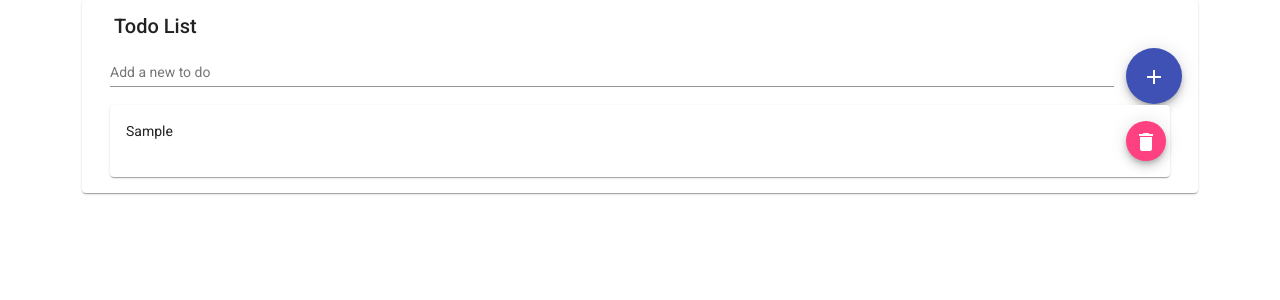
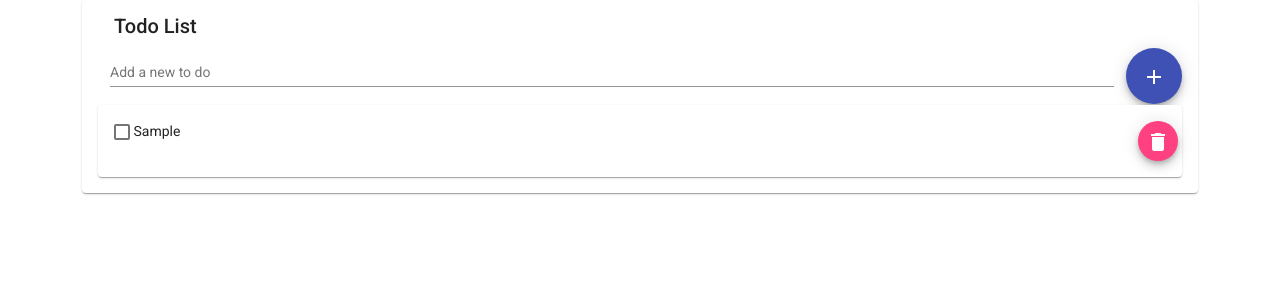
Before and after one commit to seriousCookies/angular-shoppingList, an Angular app: page / in a window 1280 px wide. Both pictures are taken after typing "Sample" into the empty fields and a click on the button "add". Shown: the top 300 px of the page. Built offline with nearby package versions, Linux system fonts and the light colour scheme.

Commit message:
more styling

```diff
--- a/src/app/app.module.ts
+++ b/src/app/app.module.ts
@@ -3,6 +3,7 @@ import { BrowserModule } from '@angular/platform-browser';
 
 import { FormsModule} from '@angular/forms';
 import {MatInputModule} from '@angular/material/input';
+import {MatCheckboxModule} from '@angular/material/checkbox';
 import {MatCardModule} from '@angular/material/card';
 import {MatButtonModule} from '@angular/material/button';
 import {MatIconModule} from '@angular/material/icon';
@@ -18,6 +19,7 @@ import { BrowserAnimationsModule } from '@angular/platform-browser/animations';
   imports: [
     BrowserModule,
     MatCardModule,
+    MatCheckboxModule,
     FormsModule,
     MatInputModule,
     MatButtonModule,
--- a/src/app/components/todos/todos.component.html
+++ b/src/app/components/todos/todos.component.html
@@ -1,5 +1,4 @@
 <div class="container todos">
-
   <form (submit)='addToDo()' class="row todolist-form">
     <mat-form-field class="col" color="primary">
       <mat-label>Add a new to do</mat-label>
@@ -16,11 +15,14 @@
       <mat-icon>add</mat-icon>
     </button>
   </form>
- <div [hidden]="todos.length===0">
-  <mat-card>
+ <div class= row [hidden]="todos.length===0">
+  <mat-card class="container">
     <div *ngFor="let todo of todos; let i=index;" class=" row todo">
-      <div (click)="toggleDone(i)" class="col content  {{(todo.completed && 'text-decoration-line-through')}}">{{todo.content}}</div>
-      <button mat-mini-fab (click)="deleteToDo(i)"class="col-1 btn-outline-danger delete"><mat-icon>delete</mat-icon></button>
+      <div (click)="toggleDone(i)" class="col content  {{(todo.completed && 'text-decoration-line-through')}}">
+        <mat-checkbox checked={{todo.completed}} class="example-margin"></mat-checkbox>
+        {{todo.content}}
+      </div>
+      <button mat-mini-fab (click)="deleteToDo(i)" class="col-1 btn-outline-danger delete"><mat-icon>delete</mat-icon></button>
     </div>
   </mat-card>
 
```
